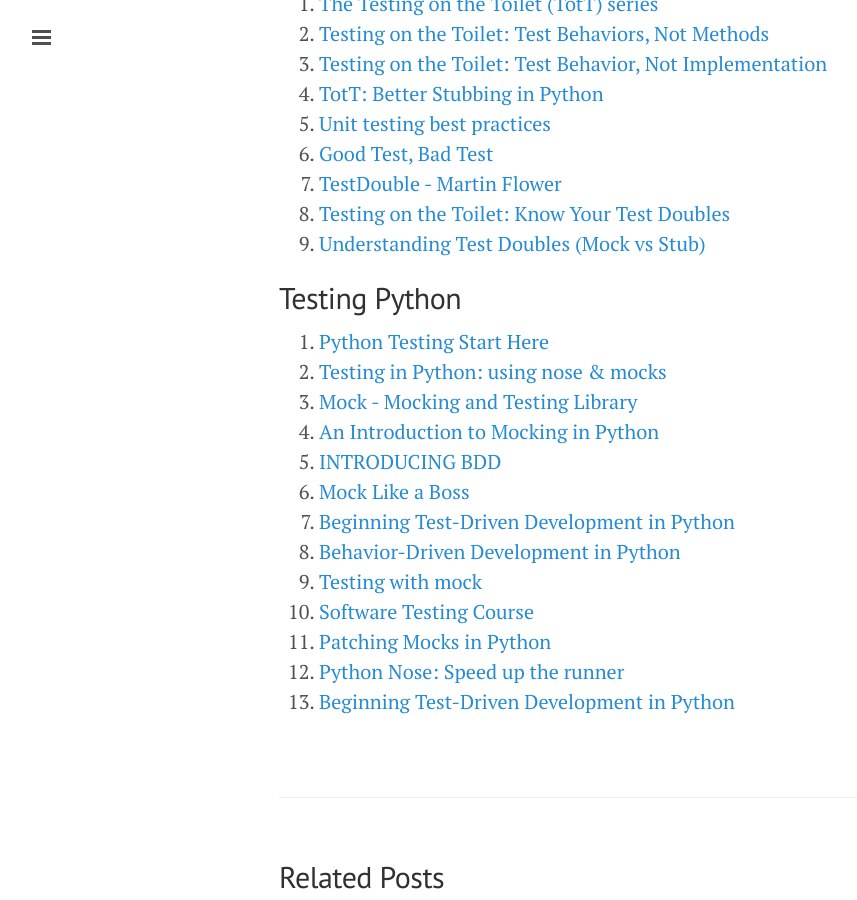
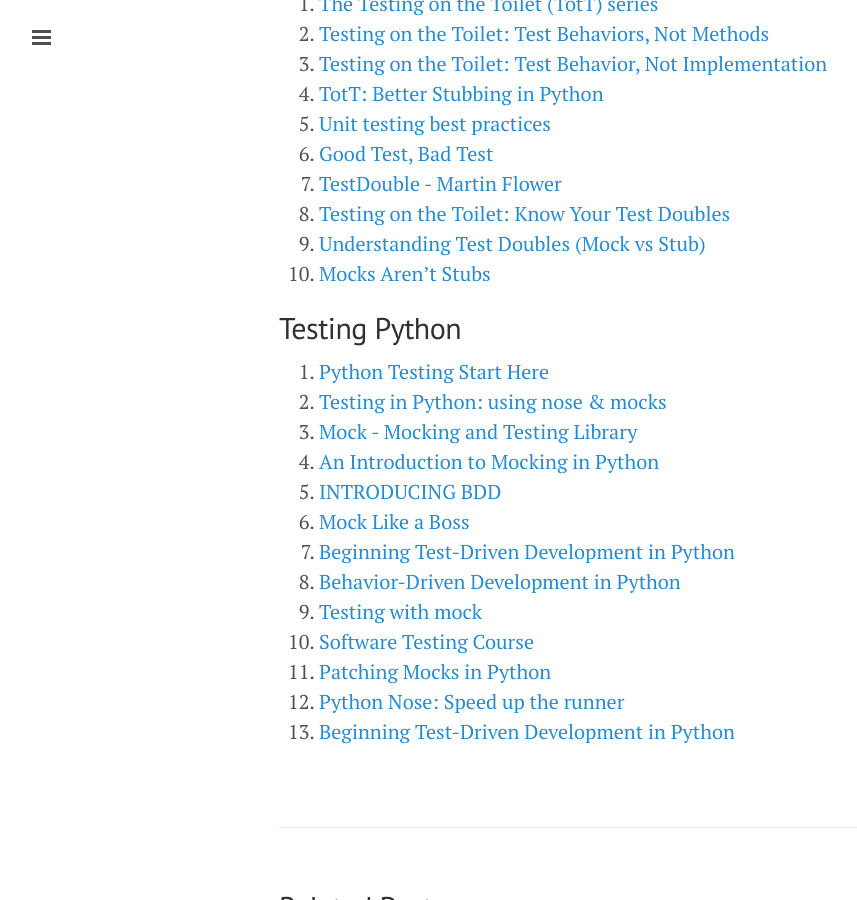
Before and after one commit to ibotdotout/ibotdotout.github.io, a Jekyll site: the page built from _posts/2014-07-11-python-testing.md, in a window 1280 px wide and 900 px high, scrolled down 4331 px. Shown: the whole window, without its empty margins (1-858 px from the left). Built offline with Jekyll 4.4.1, drawn with Linux system fonts in a browser that asks for light colours; Markdown is read by kramdown in place of the engine named in the settings.

Commit message:
Modify: add mock aren't stubs

```diff
--- a/_posts/2014-07-11-python-testing.md
+++ b/_posts/2014-07-11-python-testing.md
@@ -164,6 +164,7 @@ Cover - (Stmts - Miss)/Stmts * 100
 7. [TestDouble - Martin Flower](http://www.martinfowler.com/bliki/TestDouble.html)
 8. [Testing on the Toilet: Know Your Test Doubles](http://googletesting.blogspot.com/2013/07/testing-on-toilet-know-your-test-doubles.html)
 9. [Understanding Test Doubles (Mock vs Stub)](https://adamcod.es/2014/05/15/test-doubles-mock-vs-stub.html)
+10. [Mocks Aren't Stubs](http://martinfowler.com/articles/mocksArentStubs.html)
 
 
 ## Testing Python
```
